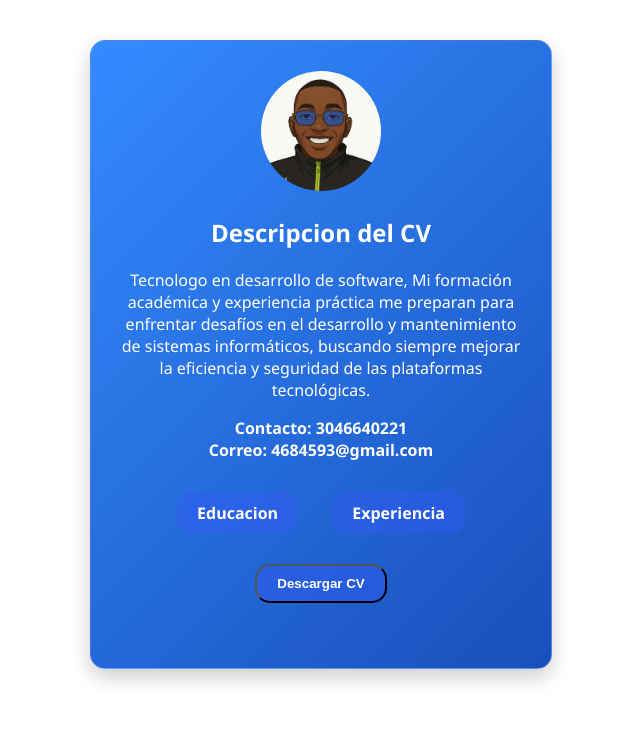
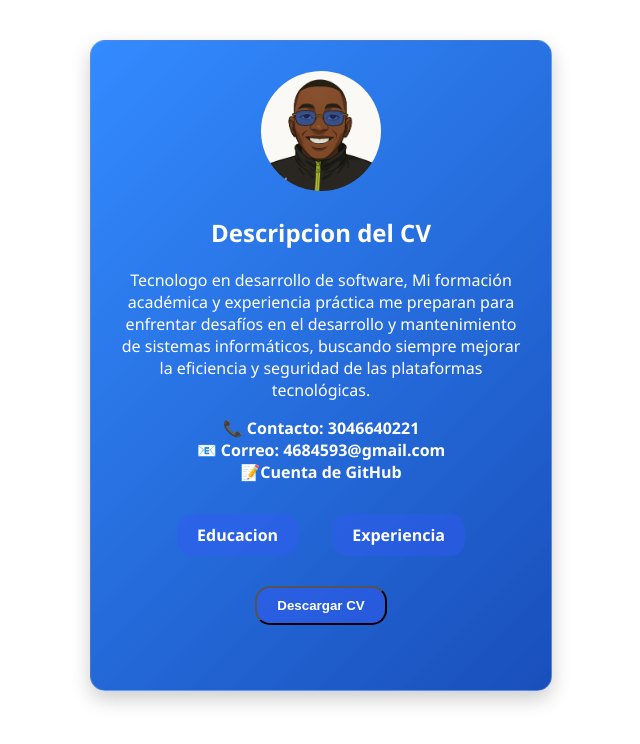
Before and after one commit to JuanG202/VanillaJS-Granja, a website: page index.html in a window 1280 px wide. Shown: the whole page, without its empty margins (319-959 px from the left). Drawn offline with Linux system fonts and the light colour scheme.

Commit message:
Modifique el index y experience

```diff
--- a/index.html
+++ b/index.html
@@ -27,8 +27,9 @@
             </div>
 
             <div class="contact">
-                <p>Contacto: 3046640221 <br>
-                   Correo: 4684593@gmail.com
+                <p>📞 Contacto: 3046640221 <br>
+                📧 Correo: 4684593@gmail.com <br>
+                <a href="https://github.com/JuanG202" target="_blank">📝Cuenta de GitHub</a> <br>
                 </p>
             </div>
 
--- a/styles.css
+++ b/styles.css
@@ -66,6 +66,15 @@
     border-radius: 15px;
     text-decoration: none;
 }
+
+.contact a{
+    margin-bottom:0 15px;
+    text-decoration: none;
+    color:rgb(255, 255, 255) ;
+    font-weight: bold;
+    font-family:'Segoe UI', Tahoma, Geneva, Verdana, sans-serif;
+}
+
 .card h2{
     color: white;
     font-weight: bold;
```
Also changed, not shown: experience.html (+13 -0 lines).
